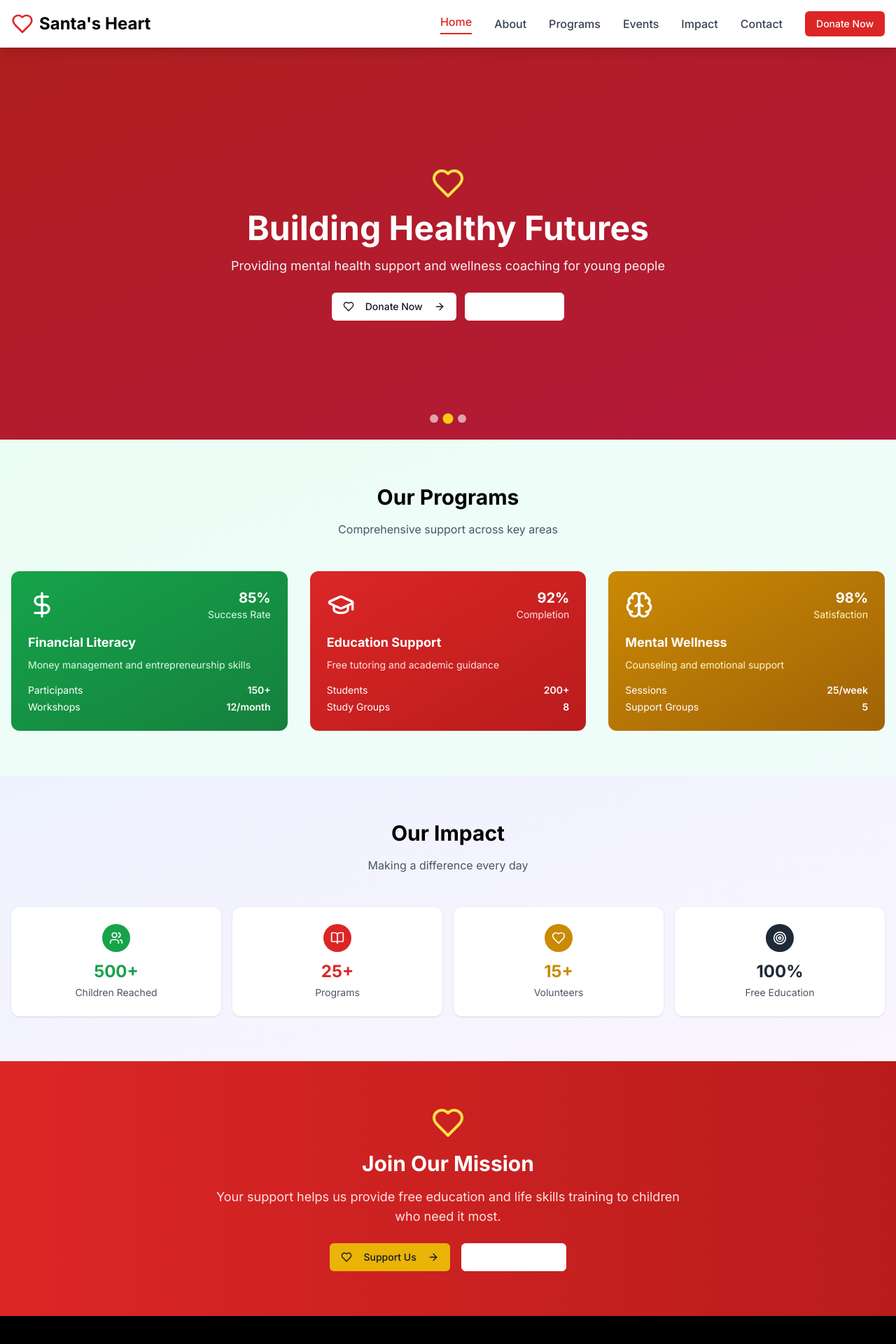
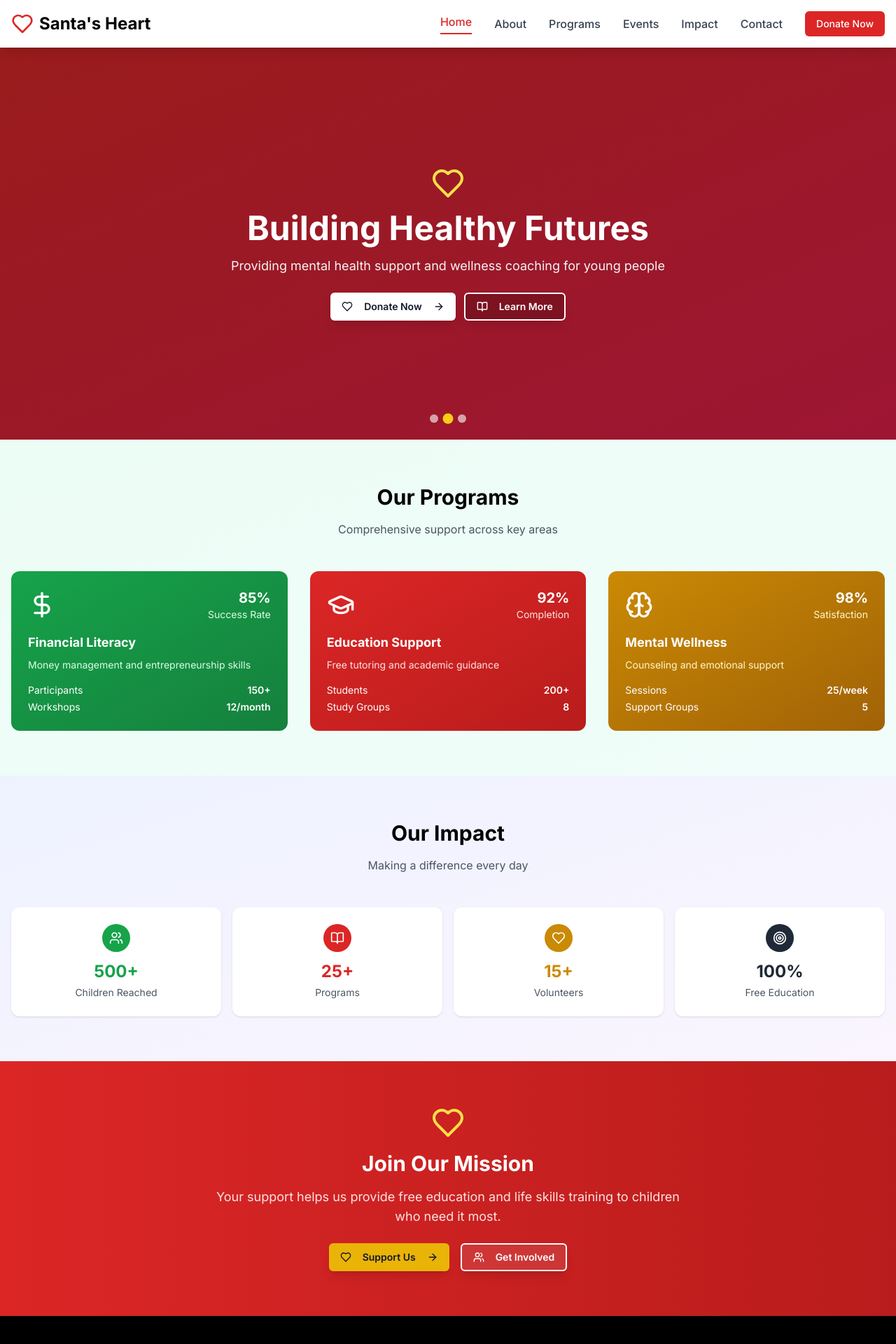
Before and after one commit to Einzelgaanger/heart-bloom-futures-web, a React (Vite) app: page / in a window 1280 px wide. Shown: the top 1920 px of the page at 70% size. Built offline with nearby package versions, Linux system fonts and the light colour scheme.

Commit message:
Fix button visibility and navigation
Improved button contrast on homepage, implemented top-of-page navigation on button clicks, and sorted events/impacts by date.

```diff
--- a/src/components/Navigation.tsx
+++ b/src/components/Navigation.tsx
@@ -1,12 +1,13 @@
 
 import { useState } from "react";
-import { Link, useLocation } from "react-router-dom";
+import { Link, useLocation, useNavigate } from "react-router-dom";
 import { Menu, X, Heart } from "lucide-react";
 import { Button } from "@/components/ui/button";
 
 const Navigation = () => {
   const [isOpen, setIsOpen] = useState(false);
   const location = useLocation();
+  const navigate = useNavigate();
 
   const navItems = [
     { name: "Home", path: "/" },
@@ -21,34 +22,42 @@ const Navigation = () => {
     return location.pathname === path;
   };
 
+  const handleNavigation = (path: string) => {
+    navigate(path);
+    window.scrollTo({ top: 0, behavior: 'smooth' });
+    setIsOpen(false);
+  };
+
   return (
     <nav className="bg-white shadow-lg sticky top-0 z-50">
       <div className="container mx-auto px-4">
         <div className="flex justify-between items-center py-4">
           {/* Logo */}
-          <Link to="/" className="flex items-center space-x-2">
+          <button onClick={() => handleNavigation('/')} className="flex items-center space-x-2">
             <Heart className="h-8 w-8 text-red-600" />
             <span className="text-2xl font-bold text-black">Santa's Heart</span>
-          </Link>
+          </button>
 
           {/* Desktop Navigation */}
           <div className="hidden md:flex items-center space-x-8">
             {navItems.map((item) => (
-              <Link
+              <button
                 key={item.name}
-                to={item.path}
+                onClick={() => handleNavigation(item.path)}
                 className={`text-gray-700 hover:text-red-600 transition-colors font-medium ${
                   isActive(item.path) ? "text-red-600 border-b-2 border-red-600 pb-1" : ""
                 }`}
               >
                 {item.name}
-              </Link>
+              </button>
             ))}
-            <Link to="/donate">
-              <Button size="sm" className="bg-red-600 hover:bg-red-700 text-white px-4 py-2 text-sm">
-                Donate Now
-              </Button>
-            </Link>
+            <Button
+              onClick={() => handleNavigation('/donate')}
+              size="sm"
+              className="bg-red-600 hover:bg-red-700 text-white px-4 py-2 text-sm"
+            >
+              Donate Now
+            </Button>
           </div>
 
           {/* Mobile menu button */}
@@ -67,22 +76,23 @@ const Navigation = () => {
           <div className="md:hidden border-t border-gray-200 py-4">
             <div className="flex flex-col space-y-4">
               {navItems.map((item) => (
-                <Link
+                <button
                   key={item.name}
-                  to={item.path}
-                  className={`text-gray-700 hover:text-red-600 transition-colors font-medium px-2 py-1 ${
+                  onClick={() => handleNavigation(item.path)}
+                  className={`text-gray-700 hover:text-red-600 transition-colors font-medium px-2 py-1 text-left ${
                     isActive(item.path) ? "text-red-600 bg-red-50 rounded" : ""
                   }`}
-                  onClick={() => setIsOpen(false)}
                 >
                   {item.name}
-                </Link>
+                </button>
               ))}
-              <Link to="/donate" onClick={() => setIsOpen(false)}>
-                <Button size="sm" className="bg-red-600 hover:bg-red-700 text-white w-full text-sm">
-                  Donate Now
-                </Button>
-              </Link>
+              <Button
+                onClick={() => handleNavigation('/donate')}
+                size="sm"
+                className="bg-red-600 hover:bg-red-700 text-white w-full text-sm"
+              >
+                Donate Now
+              </Button>
             </div>
           </div>
         )}
--- a/src/pages/Events.tsx
+++ b/src/pages/Events.tsx
@@ -1,5 +1,6 @@
 
 import { useState, useEffect } from "react";
+import { useNavigate } from "react-router-dom";
 import Navigation from "@/components/Navigation";
 import Footer from "@/components/Footer";
 import { Card, CardContent, CardHeader, CardTitle } from "@/components/ui/card";
@@ -20,8 +21,10 @@ const Events = () => {
   const [events, setEvents] = useState<Event[]>([]);
   const [loading, setLoading] = useState(true);
   const { toast } = useToast();
+  const navigate = useNavigate();
 
   useEffect(() => {
+    window.scrollTo({ top: 0, behavior: 'smooth' });
     fetchEvents();
   }, []);
 
@@ -31,7 +34,7 @@ const Events = () => {
         .from('events')
         .select('*')
         .gte('date', new Date().toISOString().split('T')[0])
-        .order('date', { ascending: true });
+        .order('date', { ascending: false }); // Latest first
 
       if (error) throw error;
       setEvents(data || []);
--- a/src/pages/Index.tsx
+++ b/src/pages/Index.tsx
@@ -2,12 +2,13 @@
 import { useState, useEffect } from "react";
 import { Button } from "@/components/ui/button";
 import { Heart, BookOpen, Users, Brain, Target, ArrowRight, DollarSign, GraduationCap } from "lucide-react";
-import { Link } from "react-router-dom";
+import { Link, useNavigate } from "react-router-dom";
 import Navigation from "@/components/Navigation";
 import Footer from "@/components/Footer";
 
 const Index = () => {
   const [currentSlide, setCurrentSlide] = useState(0);
+  const navigate = useNavigate();
 
   const heroSlides = [
     {
@@ -38,6 +39,11 @@ const Index = () => {
     setCurrentSlide(index);
   };
 
+  const handleNavigation = (path: string) => {
+    navigate(path);
+    window.scrollTo({ top: 0, behavior: 'smooth' });
+  };
+
   return (
     <div className="min-h-screen">
       <Navigation />
@@ -51,7 +57,7 @@ const Index = () => {
               currentSlide === index ? "opacity-100" : "opacity-0"
             } ${slide.color}`}
           >
-            <div className="absolute inset-0 bg-black/20" />
+            <div className="absolute inset-0 bg-black/30" />
 
             <div className="relative h-full flex items-center justify-center text-white text-center px-4">
               <div className="max-w-3xl">
@@ -63,19 +69,21 @@ const Index = () => {
                   {slide.subtitle}
                 </p>
                 <div className="flex flex-col sm:flex-row gap-3 justify-center">
-                  <Link to="/donate">
-                    <Button className="bg-white text-gray-900 hover:bg-gray-100">
+                  <Button
+                    onClick={() => handleNavigation('/donate')}
+                    className="bg-white text-gray-900 hover:bg-gray-100 font-semibold shadow-lg"
+                  >
                     <Heart className="mr-2 h-4 w-4" />
                     Donate Now
                     <ArrowRight className="ml-2 h-4 w-4" />
                   </Button>
-                  </Link>
-                  <Link to="/programs">
-                    <Button variant="outline" className="border-white text-white hover:bg-white hover:text-gray-900">
+                  <Button
+                    onClick={() => handleNavigation('/programs')}
+                    className="bg-black/20 border-2 border-white text-white hover:bg-white hover:text-gray-900 font-semibold shadow-lg backdrop-blur-sm"
+                  >
                     <BookOpen className="mr-2 h-4 w-4" />
                     Learn More
                   </Button>
-                  </Link>
                 </div>
               </div>
             </div>
@@ -234,19 +242,21 @@ const Index = () => {
             </p>
 
             <div className="flex flex-col sm:flex-row gap-4 justify-center">
-              <Link to="/donate">
-                <Button className="bg-yellow-500 text-gray-900 hover:bg-yellow-400">
+              <Button
+                onClick={() => handleNavigation('/donate')}
+                className="bg-yellow-500 text-gray-900 hover:bg-yellow-400 font-semibold shadow-lg"
+              >
                 <Heart className="mr-2 h-4 w-4" />
                 Support Us
                 <ArrowRight className="ml-2 h-4 w-4" />
               </Button>
-              </Link>
-              <Link to="/contact">
-                <Button variant="outline" className="border-white text-white hover:bg-white hover:text-red-600">
+              <Button
+                onClick={() => handleNavigation('/contact')}
+                className="bg-white/10 border-2 border-white text-white hover:bg-white hover:text-red-600 font-semibold shadow-lg backdrop-blur-sm"
+              >
                 <Users className="mr-2 h-4 w-4" />
                 Get Involved
               </Button>
-              </Link>
             </div>
           </div>
         </div>
```
Lines whose indentation alone changed are shown as unchanged.
